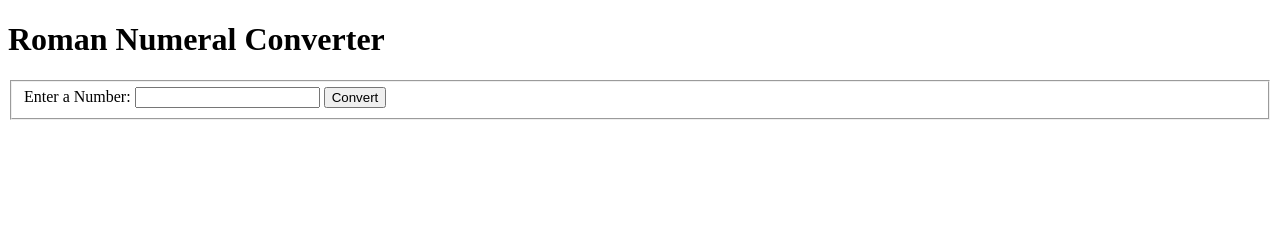
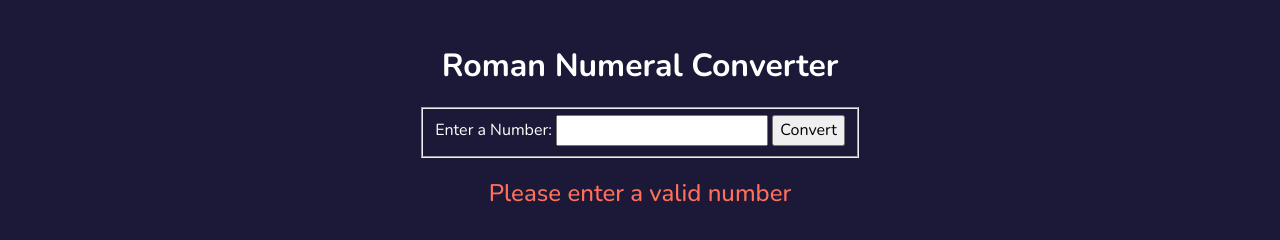
Before and after one commit to MattPahuta/roman-numeral-converter, a plain HTML site: page index.html in a window 1280 px wide. Drawn offline with nearby package versions, Linux system fonts and the light colour scheme.

Commit message:
Add base styles and markup

```diff
--- a/index.html
+++ b/index.html
@@ -4,11 +4,14 @@
   <meta charset="UTF-8">
   <meta name="viewport" content="width=device-width, initial-scale=1.0">
   <title>Roman Numeral Converter</title>
+  <link rel="preconnect" href="https://fonts.googleapis.com">
+  <link rel="preconnect" href="https://fonts.gstatic.com" crossorigin>
+  <link href="https://fonts.googleapis.com/css2?family=Nunito:ital,wght@0,200..1000;1,200..1000&display=swap" rel="stylesheet">
   <link rel="stylesheet" href="./styles.css">
   <script src="./script.js" defer></script>
 </head>
 <body>
-  <main>
+  <main class="wrapper main">
     <h1>Roman Numeral Converter</h1>
     <form action="">
       <fieldset>
@@ -17,7 +20,9 @@
         <button id="convert-btn">Convert</button>
       </fieldset>
     </form>
-    <div id="output" class="output"></div>
+    <div class="output-container">
+      <p id="output" class="output warning">Please enter a valid number</p>
+    </div>
   </main>
 
 </body>
--- a/styles.css
+++ b/styles.css
@@ -0,0 +1,116 @@
+:root {
+  /* Fonts */
+  --ff-primary: 'Nunito', sans-serif;
+  /* Font Sizes */
+  --fs-body: 1rem;
+  --fs-heading-med: 1.5rem;
+  --fs-heading-lrg: 2rem;
+  --fs-heading-xl: 2.5rem;
+  /* Colors */
+  --clr-black: hsl(0, 0%, 8%);
+  --clr-white: hsl(0, 0%, 100%);
+  --clr-dark-blue: hsl(246, 38%, 16%);
+  --clr-gray: hsl(0, 0%, 85%);
+  --clr-warning: hsl(7, 100%, 68%);
+  /* Border radius */
+  --br-soft: 1rem;
+  --br-round: 50%;
+}
+
+/* RESET */
+/* Josh Comeau custom css reset */
+/* https://www.joshwcomeau.com/css/custom-css-reset/ */
+*,
+*::before,
+*::after {
+  box-sizing: border-box;
+}
+
+* {
+  margin: 0;
+}
+
+html,
+body {
+  height: 100%;
+}
+
+body {
+  line-height: 1.5;
+  -webkit-font-smoothing: antialiased;
+}
+
+img,
+picture,
+video,
+canvas,
+svg {
+  display: block;
+  max-width: 100%;
+}
+
+input,
+button,
+textarea,
+select {
+  font: inherit;
+}
+
+p,
+h1,
+h2,
+h3,
+h4,
+h5,
+h6 {
+  overflow-wrap: break-word;
+}
+
+#root,
+#__next {
+  isolation: isolate;
+}
+
+body {
+  min-height: 100vh;
+  display: grid;
+  font-family: var(--ff-primary);
+  font-size: var(--fs-body);
+  font-weight: 400;
+  line-height: 1.6;
+  background: var(--clr-dark-blue);
+  color: var(--clr-white);
+}
+
+/* Components and Utility Classes */
+.visually-hidden {
+  position: absolute;
+  left: -10000px;
+  top: auto;
+  width: 1px;
+  height: 1px;
+  overflow: hidden;
+}
+
+.wrapper {
+  margin-inline: auto;
+  width: calc(100% - 2rem);
+  max-width: var(--container);
+}
+
+/* Base Styles */
+.main {
+  padding-top: 40px;
+  display: flex;
+  flex-direction: column;
+  align-items: center;
+  gap: 1rem;
+}
+
+
+
+.warning {
+  color: var(--clr-warning);
+  font-weight: 500;
+  font-size: var(--fs-heading-med);
+}
```
Also changed, not shown: 1 other file.
